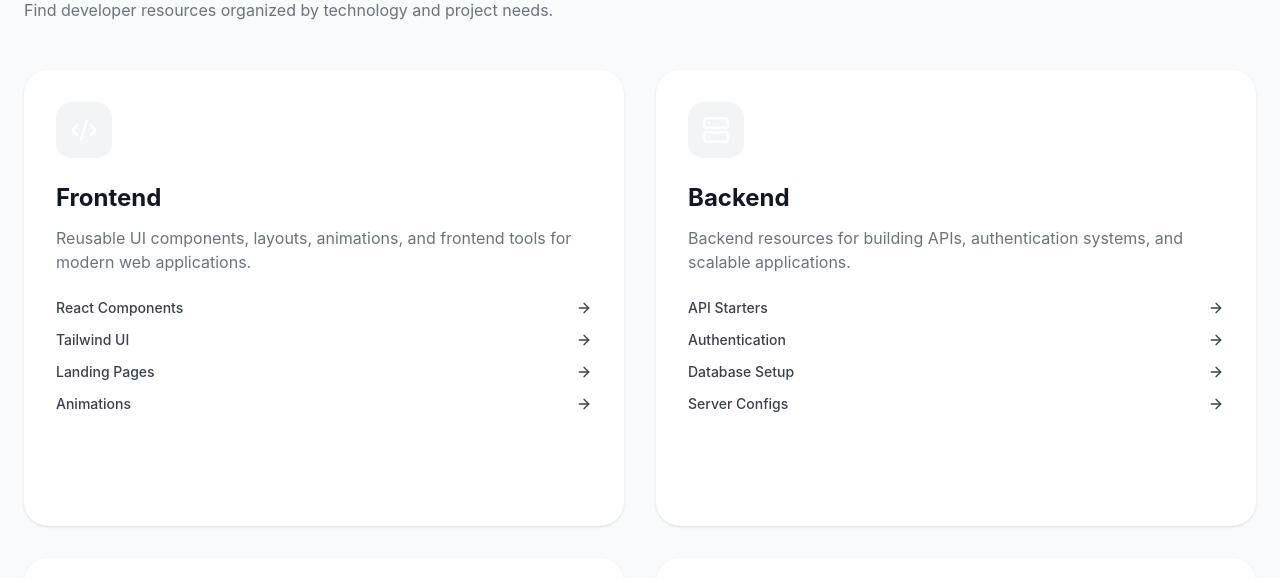
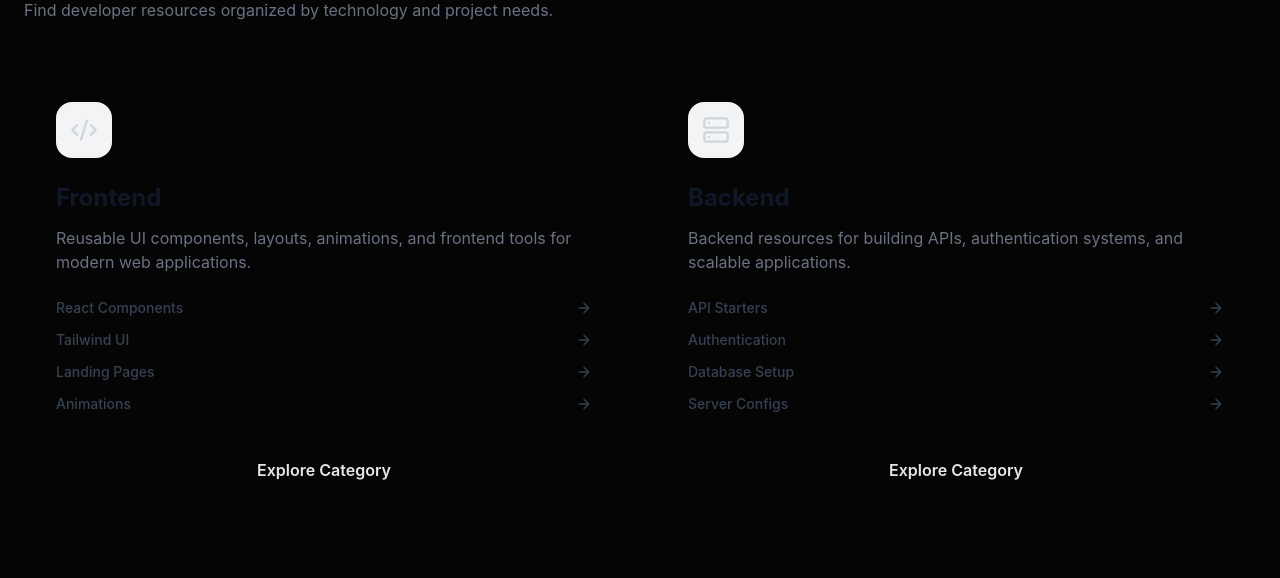
Before and after one commit to MORESUCCESS/CodeBlock, a React (Vite) app in the folder Frontend/: page /categories in a window 1280 px wide. Shown: the part 197-775 px from the top of the page. Built offline with nearby package versions, Linux system fonts and the light colour scheme; no server answers.

Commit message:
modified the categories page ui/ux

```diff
--- a/Frontend/src/pages/categories.jsx
+++ b/Frontend/src/pages/categories.jsx
@@ -50,8 +50,8 @@ const Categories = () => {
     <div
       className="
         min-h-screen
-        bg-gray-50
-        dark:bg-gray-950
+        bg-[#050505]
+        dark:bg-[#050505]
         px-6
         py-16
         text-white
@@ -71,7 +71,7 @@ const Categories = () => {
               text-5xl
               font-black
               text-gray-900
-              dark:text-white
+              dark:text-gray-200
             "
           >
             Browse by Category
@@ -106,8 +106,8 @@ const Categories = () => {
               <div
                 key={category.title}
                 className="
-                  bg-white
-                  dark:bg-gray-900
+                  bg-[#050505]
+                  dark:bg-white/5
                   rounded-3xl
                   p-8
                   shadow-sm
@@ -121,10 +121,11 @@ const Categories = () => {
                     h-14
                     rounded-2xl
                     bg-gray-100
-                    dark:bg-gray-800
+                    dark:bg-[#050505]
                     flex
                     items-center
                     justify-center
+                    text-gray-300
                   "
                 >
                   <Icon size={28} />
@@ -136,7 +137,7 @@ const Categories = () => {
                     text-2xl
                     font-bold
                     text-gray-900
-                    dark:text-white
+                    dark:text-gray-200
                   "
                 >
                   {category.title}
@@ -184,8 +185,8 @@ const Categories = () => {
                     w-full
                     py-3
                     rounded-xl
-                    dark:bg-gray-950
-                    text-white
+                    dark:bg-[#050505]
+                    text-gray-200
                     font-semibold
                     hover:scale-[1.02]
                     transition
```
